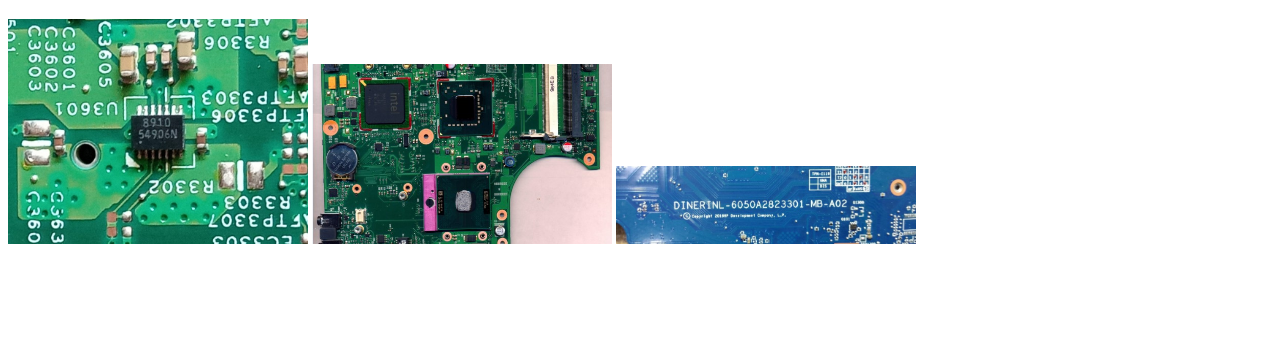
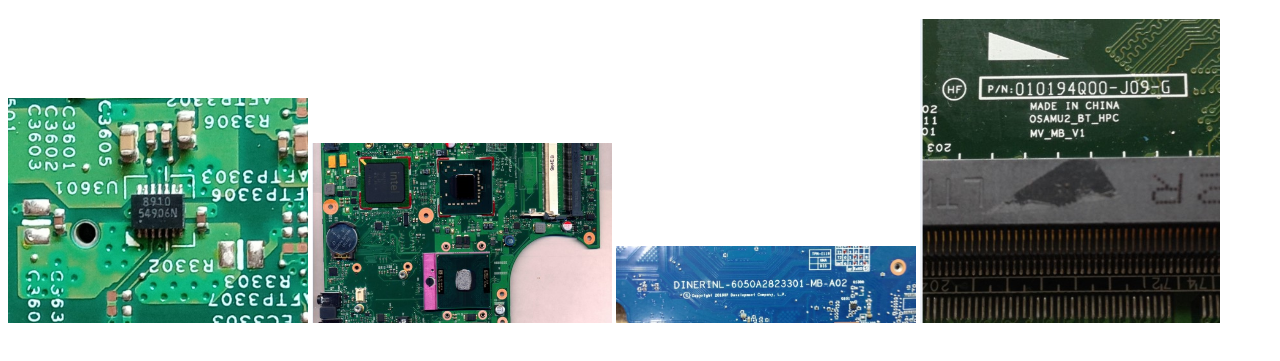
Before and after one commit to Nado4tech/picture, a plain HTML site: page index.html in a window 1280 px wide. Shown: the part 61-422 px from the top of the page. Drawn offline with Linux system fonts and the light colour scheme.

Commit message:
innitial commit

```diff
--- a/index.html
+++ b/index.html
@@ -12,5 +12,6 @@
     <img class="img" src="images/dc-dc.jpg" alt="">
     <img class="img" src="images/img.jpg" alt="">
     <img class="img" src="images/inventec.jpg" alt="">
+    <img class="img" src="images/odm.jpg" alt="">
 </body>
 </html>
```
Also changed, not shown: images/odm.jpg (added).
